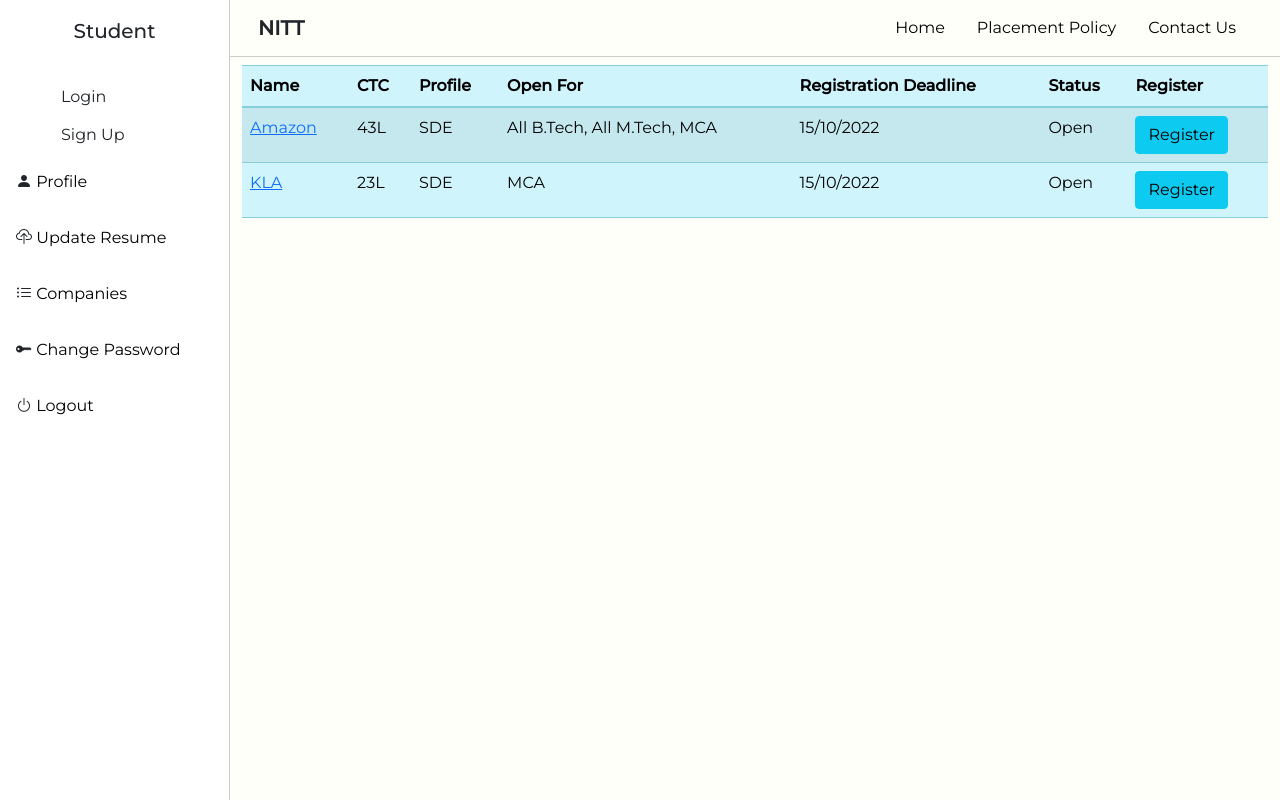
After one commit to anupkumarmridha/placementPortal, a Django app: template templates/student/companies.html in a window 1280 px wide. The commit adds this page. Run offline with Django 4.2, Linux system fonts and the light colour scheme; the template is opened without the code that fills it, so the values that code supplies are empty; some libraries are stand-ins or nearby versions.

Commit message:
templates updated

```diff
--- a/static/css/style.css
+++ b/static/css/style.css
@@ -9,10 +9,13 @@
 }
 body{
     background-color: var(--aluminium);
-    height: 100vh;
+    overflow: visible !important;
 }
+
 .navbar{
     background-color: var(--aluminium);
+    border-bottom: 1px solid rgba(0,0,0,.2);
+    position: relative;
 }
 .nav-item a{
     text-decoration: none;
@@ -22,13 +25,12 @@
     border-radius: 4rem;
 
 }
-.nav-item a:hover{
-    color: white;
-    background-color: rgb(219, 121, 24);
-    text-shadow: 0.2rem 0.2rem 0.8rem rgb(219, 111, 3);
-    /* text-shadow: 0.05rem 0.05rem 0.1rem var(--tangerine) ; */
-    /* padding: 5px; */
+
+/* Button animation */
+.btn:focus, .btn:hover {
+    color: #0a58ca;
 }
+
 .cardcss{
     border-radius: 1rem;
     padding: 1rem;
@@ -49,6 +51,14 @@
     background-color: var(--tangerine);
     border-radius: 3rem;
 }
+
+.profile-item-label{
+    font-weight: bold;
+}
+.profile-item-content{
+    color: #333;
+}
+
 @media only screen and (max-width: 922px) {
     #add-prod-css{
         width: 95%;
@@ -90,6 +100,21 @@
 .land-form{
     animation: fadeInUp 3s;
 }
+
+/* Log in list */
+.list-group-item {
+    border: none;
+    padding: 0.3rem 0;
+}
+
+.login-links {
+    text-decoration: none;
+}
+
+.login-links:hover {
+    text-decoration: none;
+}
+
 @keyframes fadeInDown{
     0%{
         opacity: 0.3;
@@ -118,3 +143,70 @@
         transform: translatey(0);
     }
 }
+
+.offcanvas-start {
+    width: 230px;
+}
+
+.offcanvas-header {
+    justify-content: center;
+}
+
+.sidenav-list {
+    list-style: none;
+    text-align: left;
+    padding-left: 0;
+}
+
+.sidenav-list-item {
+    text-decoration: none;
+    padding: 1rem 0;
+}
+
+.dash-link {
+    text-decoration: none;
+    color: black;
+}
+
+.dash-link:hover {
+    text-decoration: none;
+}
+
+.main-container {
+    position: relative;
+    float: right;
+    width: calc(100% - 230px);
+}
+
+/* Profile Styling */
+.profile-wrapper {
+    padding: 2rem;
+}
+
+.profile-header {
+    display: flex;
+    justify-content: space-between;
+    align-items: center;
+}
+
+.profile-img {
+    height: 100px;
+    max-width: 100%;
+    border-radius: 0.1875rem;
+}
+
+.profile-details {
+    margin-top: 2rem;
+}
+
+.detail-wrapper{
+    padding: 2rem;
+}
+
+/* input[type=number]::-webkit-inner-spin-button,
+input[type=number]::-webkit-outer-spin-button {
+    -webkit-appearance: none;
+    -moz-appearance: none;
+    appearance: none;
+    margin: 0;
+} */
--- a/templates/base.html
+++ b/templates/base.html
@@ -6,7 +6,7 @@
     <link href="{% static "fab/favicon-32x32.png"  %}" rel="shortcut icon" type="image/x-icon"/>
     <!-- Required meta tags -->
     <meta charset="utf-8">
-    <meta name="viewport" content="width=device-width, initial-scale=1, shrink-to-fit=no">
+    <meta name="viewport" content="width=device-width, initial-scale=1.0, shrink-to-fit=no">
 
     <!-- Bootstrap CSS -->
     <link rel="stylesheet" href="https://stackpath.bootstrapcdn.com/bootstrap/4.4.1/css/bootstrap.min.css" integrity="sha384-Vkoo8x4CGsO3+Hhxv8T/Q5PaXtkKtu6ug5TOeNV6gBiFeWPGFN9MuhOf23Q9Ifjh" crossorigin="anonymous">
@@ -26,9 +26,15 @@
     <title>{% block title %}{% endblock title %}</title>
   </head>
   <body>
-    <!--Navbar -->
+      <div class="sidenav-container">
+        {% include 'sideNav.html' %}
+      </div>
+      <div class="main-container">
         {% include 'nav.html' %}
+
         <!--End Navbar -->
+        <!-- Profile Block -->
+        {% block profile %}{% endblock profile %}
 
         {% if messages %} {% for message in messages %}
         <div class="alert alert-{{ message.tags }} mb-0 alert-dismissible fade show my-0" role="alert">
@@ -60,6 +66,9 @@
       {% block custom_js %}
 
       {% endblock custom_js %}
+      </div>
+    <!--Navbar -->
+
     <!-- Option 1: Bootstrap Bundle with Popper -->
     <script src="https://cdn.jsdelivr.net/npm/bootstrap@5.1.3/dist/js/bootstrap.bundle.min.js" integrity="sha384-ka7Sk0Gln4gmtz2MlQnikT1wXgYsOg+OMhuP+IlRH9sENBO0LRn5q+8nbTov4+1p" crossorigin="anonymous"></script>
     <script src="https://code.jquery.com/jquery-3.4.1.slim.min.js" integrity="sha384-J6qa4849blE2+poT4WnyKhv5vZF5SrPo0iEjwBvKU7imGFAV0wwj1yYfoRSJoZ+n" crossorigin="anonymous"></script>
--- a/templates/home/index.html
+++ b/templates/home/index.html
@@ -4,6 +4,4 @@
 {% block homeactive %} active {% endblock homeactive %}
 
 {% block body %}
-
-
 {% endblock body %}
--- a/templates/login.html
+++ b/templates/login.html
@@ -5,7 +5,7 @@
     <div class="modal-dialog" role="document">
         <div class="modal-content">
             <div class="modal-header">
-                <h5 class="modal-title" id="loginModalTitle">Login Here</h5>
+                <h5 class="modal-title" id="loginModalTitle">Login</h5>
                 <!-- <button type="button" class="close" data-dismiss="modal" aria-label="Close">
                     <span aria-hidden="true">&times;</span>
                 </button> -->
@@ -14,7 +14,7 @@
                 <form action='{% url 'handleLogin' %}' method='post'>
                     {% csrf_token %}
                     <div class="form-group">
-                        <label for="username">Username(Email ID)</label>
+                        <label for="username">Roll Number</label>
                         <input type="text" class="form-control" id="loginusername" name="loginusername"
                             placeholder="Enter your Email id" autocomplete="loginusername" required>
                     </div>
@@ -24,10 +24,17 @@
                         <input type="password" class="form-control" id="loginpassword" name="loginpassword"
                             placeholder="Enter your password " autocomplete="loginpassword" required>
                     </div>
-                    <a href= "{% url 'password_reset' %}">Forget Password?<span class="sr-only">(current)</span></a>
-                    <button type="submit" class="btn btn-primary">Submit</button>
-
-                    <a href="" data-toggle="modal" data-target="#singupModal" >Don't Have an Account?<span class="sr-only">(current)</span></a>
+                    <ul class="list-group">
+                        <li class="list-group-item">
+                            <a class="login-links" href= "{% url 'password_reset' %}">Forgot Password?<span class="sr-only">(current)</span></a>
+                        </li>
+                        <li class="list-group-item">
+                            <a class="login-links" href="" data-toggle="modal" data-target="#singupModal">Don't Have an Account?<span class="sr-only">(current)</span></a>
+                        </li>
+                        <li class="list-group-item">
+                            <button type="submit" class="btn btn-primary">Log in</button>
+                        </li>
+                    </ul>
                 </form>
             </div>
 
--- a/templates/nav.html
+++ b/templates/nav.html
@@ -2,17 +2,23 @@
 
 
     <!-- -----------------------------------Navbar start----------------------------------- -->
-    <nav class="navbar navbar-expand-lg mb-2">
+    <nav class="navbar navbar-expand-lg mb-2 fixed-top">
       <div class="container-fluid">
-        <a class="navbar-brand text-dark" href="/"><strong>Bid N' Build</strong></a>
+        <a class="navbar-brand text-dark" href="/"><strong>NITT</strong></a>
         <button class="navbar-toggler border-dark" type="button" data-bs-toggle="collapse" data-bs-target="#navbarSupportedContent" aria-controls="navbarSupportedContent" aria-expanded="false" aria-label="Toggle navigation">
           <i class="bi bi-list"></i>
         </button>
         <div class="collapse navbar-collapse" id="navbarSupportedContent">
-          <ul class="navbar-nav me-auto mb-2 mb-lg-0">
-
-
-
+          <ul class="nav ms-auto justify-content-end">
+            <li class="nav-item">
+              <a class="nav-link active" aria-current="page" href="#">Home</a>
+            </li>
+            <li class="nav-item">
+              <a class="nav-link" href="#">Placement Policy</a>
+            </li>
+            <li class="nav-item">
+              <a class="nav-link" href="#">Contact Us</a>
+            </li>
           </ul>
 
 
@@ -22,39 +28,7 @@
           </form> {% endcomment %} -->
 
           {% comment %} login signup {% endcomment %}
-          {% if user.is_authenticated %}
-          <ul class="navbar-nav mr-2">
-            <li class="nav-item dropdown">
-                <a class="nav-link dropdown-toggle" href="#" id="navbarDropdown" role="button"
-                    data-toggle="dropdown" aria-haspopup="true" aria-expanded="false">
-                    Logged in as {{request.user}}
-                </a>
-                <div class="dropdown-menu" aria-labelledby="navbarDropdown">
-                    <form action='{% url 'handleLogout' %}' method='post'>
-                        {% csrf_token %}
-                        <div class="form-group">
-                            <input type="hidden" name="value">
-                        </div>
 
-                        <button class="dropdown-item" type="submit">Logout</button>
-                    </form>
-
-                     <a class="dropdown-item" href="{% url 'view_profile' %}">View Profile</a>
-                </div>
-            </li>
-        </ul>
-
-        {% else %}
-        <!-- Button to trigger login modal -->
-       <button type="button" class="btn btn-warning mr-2" data-toggle="modal" data-target="#loginModal">
-            Login
-        </button>
-        <!-- Button to trigger singup modal -->
-        <button type="button" class="btn btn-danger mr-2" data-toggle="modal" data-target="#singupModal">
-            Sing Up
-        </button>
-        {% comment %} <a class="nav-link" type="button" class="btn btn-danger mr-2" href="{% url 'register' %}">Register</a> {% endcomment %}
-        {% endif %}
         </div>
       </div>
   </nav>
--- /dev/null
+++ b/templates/sideNav.html
@@ -0,0 +1,34 @@
+<div class="offcanvas offcanvas-start show" tabindex="-1" id="offcanvas" aria-labelledby="offcanvasLabel"
+  data-bs-backdrop="false">
+  <div class="offcanvas-header">
+    <h5 class="offcanvas-title" id="offcanvasLabel">Student</h5>
+  </div>
+  <div class="offcanvas-body">
+    <ul class="sidenav-list">
+      {% if user.is_authenticated %}
+
+      {% else %}
+      <!-- Button to trigger login modal -->
+      <ul>
+        <button type="button" class="btn mr-2" data-toggle="modal" data-target="#loginModal">
+          Login
+        </button>
+        <!-- Button to trigger singup modal -->
+        <button type="button" class="btn mr-2" data-toggle="modal" data-target="#singupModal">
+          Sign Up
+        </button>
+      </ul>
+      <li class="sidenav-list-item"><i class="bi bi-person-fill"></i> <a href="#" class="dash-link">Profile</a></li>
+      <li class="sidenav-list-item"><i class="bi bi-cloud-upload"></i> <a href="#" class="dash-link">Update Resume</a>
+      </li>
+      <li class="sidenav-list-item"><i class="bi bi-list-ul"></i> <a href="#" class="dash-link">Companies</a></li>
+      <li class="sidenav-list-item"><i class="bi bi-key-fill"></i> <a href="#" class="dash-link">Change Password</a>
+      </li>
+      <li class="sidenav-list-item"><i class="bi bi-power"></i> <a href="#" class="dash-link">Logout</a></li>
+
+      {% comment %} <a class="nav-link" type="button" class="btn btn-danger mr-2"
+        href="{% url 'register' %}">Register</a> {% endcomment %}
+      {% endif %}
+    </ul>
+  </div>
+</div>
--- a/templates/signup.html
+++ b/templates/signup.html
@@ -6,7 +6,7 @@
     <div class="modal-dialog">
         <div class="modal-content">
             <div class="modal-header">
-                <h5 class="modal-title" id="singupModalTitle">SingUp Here</h5>
+                <h5 class="modal-title" id="singupModalTitle">Sign Up</h5>
                 <button type="button" class="close" data-dismiss="modal" aria-label="Close">
                     <span aria-hidden="true">&times;</span>
                 </button>
@@ -14,8 +14,8 @@
             <div class="modal-body">
                 <form action='{% url 'handelSingup' %}' method='post'>
                     <div class="form-group">
-                        <label for="username">Username</label>
-                        <input type="text" class="form-control" id="username" name="username" placeholder="choos a uniq username">
+                        <label for="rollno">Roll Number</label>
+                        <input type="text" class="form-control" id="username" name="username" placeholder="Enter your roll number">
                       </div>
                     <div class="form-group">
                         <label for="fname">First Name</label>
@@ -44,11 +44,7 @@
                     <div class="form-group">
                         <label for="pass1">Choose Password</label>
                         <input type="password" class="form-control" id="pass1" name="pass1"
-                            placeholder="choose your password" autocomplete="pass1" required>
-                        <small id="unamehelp" class="form-text text-muted px-1">
-                            Your password must be at least 8 and less than 20 characters (must have One Uppercase &
-                            one lower case letters, numbers & amp; underscores allowed) with no spaces
-                        </small>
+                            placeholder="Enter your password" autocomplete="pass1" required>
                     </div>
 
                     <div class="form-group">
@@ -57,7 +53,7 @@
                             placeholder="Enter your password again" autocomplete="pass2" required>
                     </div>
                     {% csrf_token %}
-                    <button type="submit" class="btn btn-primary">SingUp</button>
+                    <button type="submit" class="btn btn-primary">Sign Up</button>
                 </form>
             </div>
             <div class="modal-footer">
--- /dev/null
+++ b/templates/student/companies.html
@@ -0,0 +1,49 @@
+{% extends 'base.html' %}
+{% load static %}
+{% block title %}Update Resume - Placement, NITT{% endblock title %}
+
+{% block body %}
+    <div class="container-fluid">
+        <table class="table table-striped table-hover table-info overflow-auto">
+            <thead>
+                <tr>
+                    <th>Name</th>
+                    <th>CTC</th>
+                    <th>Profile</th>
+                    <th>Open For</th>
+                    <th>Registration Deadline</th>
+                    <th>Status</th>
+                    <th>Register</th>
+                </tr>
+            </thead>
+            <tbody>
+                <tr>
+                    <td><a href="#">Amazon</a></td>
+                    <td>43L</td>
+                    <td>SDE</td>
+                    <td>All B.Tech, All M.Tech, MCA</td>
+                    <td>15/10/2022</td>
+                    <td>Open</td>
+                    <td>
+                        <a href="#">
+                            <button class="btn btn-info">Register</button>
+                        </a>
+                    </td>
+                </tr>
+                <tr>
+                    <td><a href="#">KLA</a></td>
+                    <td>23L</td>
+                    <td>SDE</td>
+                    <td>MCA</td>
+                    <td>15/10/2022</td>
+                    <td>Open</td>
+                    <td>
+                        <a href="#">
+                            <button class="btn btn-info">Register</button>
+                        </a>
+                    </td>
+                </tr>
+            </tbody>
+        </table>
+    </div>
+{% endblock body %}
```
Also changed, not shown: templates/student/academicDetails.html (added, +42 -0 lines), templates/student/changePassword.html (added, +22 -0 lines), templates/student/personalDetails.html (added, +53 -0 lines), templates/student/profile.html (added, +55 -0 lines), templates/student/resume.html (added, +12 -0 lines), templates/student/studentDashboard.html (added, +8 -0 lines), static/img/Bhushan.jpg (added), 1 other file. Lines whose indentation alone changed are shown as unchanged.
